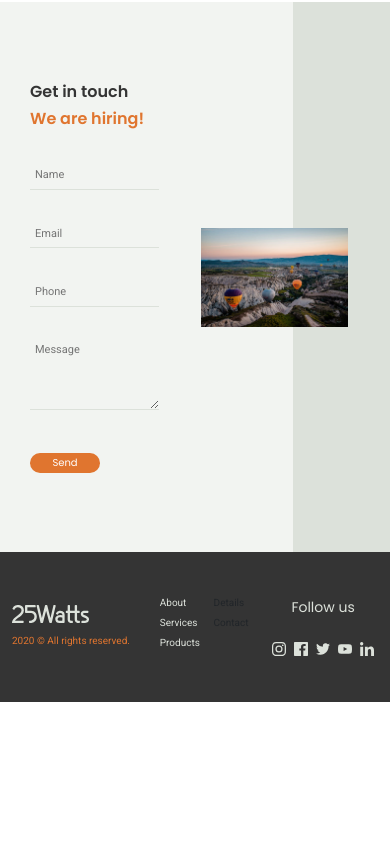
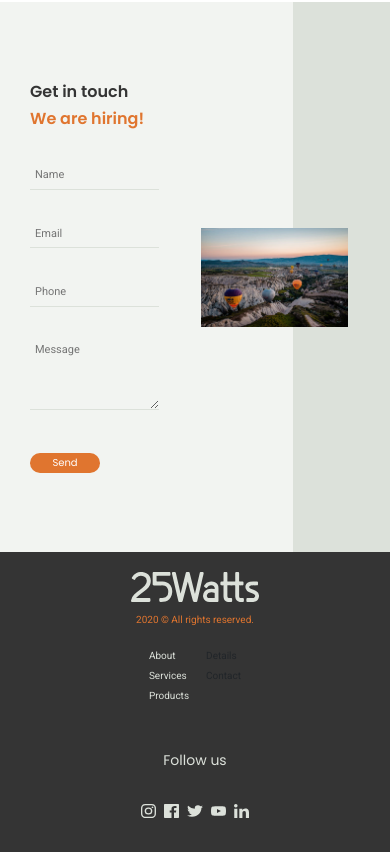
Before and after one commit to HectorAllende/test2_25watts_HectorAllende, a React (Create React App) app: page / in a window 390 px wide. Shown: the part 2077-2929 px from the top of the page. Before the commit the page ends 2779 px from the top, so only its background shows below. Built offline with nearby package versions, Linux system fonts and the light colour scheme; data requests are answered from the project's data file.

Commit message:
ajustando detalles finales

```diff
--- a/src/components/Contact/Contact.js
+++ b/src/components/Contact/Contact.js
@@ -8,20 +8,27 @@ const Contact = () => {
     const [message, setMessage] = useState('')
 
     const [error, setError] = useState(false)
+    const [confirmacion, setConfirmacion] = useState(false)
+
 
     const handleSubmit = (e) => {
         e.preventDefault()
 
         if ([name, email, phone, message].includes('')) {
             setError(true)
+            setConfirmacion(false)
             return
         }
-
+        setConfirmacion(true)
         setError(false)
         setName('')
         setEmail('')
         setPhone('')
         setMessage('')
+
+        setTimeout(() => {
+            setConfirmacion(false)
+        }, 2000);
 
     }
 
@@ -77,7 +84,9 @@ const Contact = () => {
                         />
                     </div>
 
-                    {error && <p className='form_error'>All fields are required</p>}
+                    {error && <p className='form_error'>Attention: All fields are required</p>}
+                    {confirmacion && <p className='form_ok'>Message sent successfully</p>}
+
                     <input type="submit" value="Send" />
                 </form>
             </div>
--- a/src/styles/styles.css
+++ b/src/styles/styles.css
@@ -715,8 +715,18 @@ input[type="submit"] {
     margin-top: 5px;
     font-size: 14px;
     font-family: var(--unnamed-font-family-roboto);
+    color: var(--unnamed-color-343434);
+}
+
+
+.form_ok{
+    margin-top: 5px;
+    font-size: 14px;
+    font-family: var(--unnamed-font-family-roboto);
     color: var(--unnamed-color-e0752f);
 }
+
+
 
 
 /* Footer */
@@ -1453,20 +1463,38 @@ input[type="submit"] {
         font-size: 11px;
     }
     /* Footer */
+
     .footer {
-        height: 150px;
+        height: 400px;
+
+        display: flex;
+        flex-direction: column;
+        justify-content: center;
+        align-items: center;
+    }
+
+
+    .footer {
+        height: 300px;
+        padding: 20px 0;
         width: 100%;
     }
     .footer .footer_logo {
         height: 30%;
         width: 35%;
+        display: flex;
+        justify-content: center;
+        align-items: center;
     }
     .footer .footer_logo p {
         font-size: 10px;
     }
     .footer .footer_logo img {
-        width: 60%;
+        width: 100%;
         margin-bottom: 10px;
+       display: flex;
+       justify-content: center;
+       align-items: center;
     }
     .footer .footer_link {
         height: 50%;
```
Also changed, not shown: 1 other file (tests, documents, lock files or other folders).
